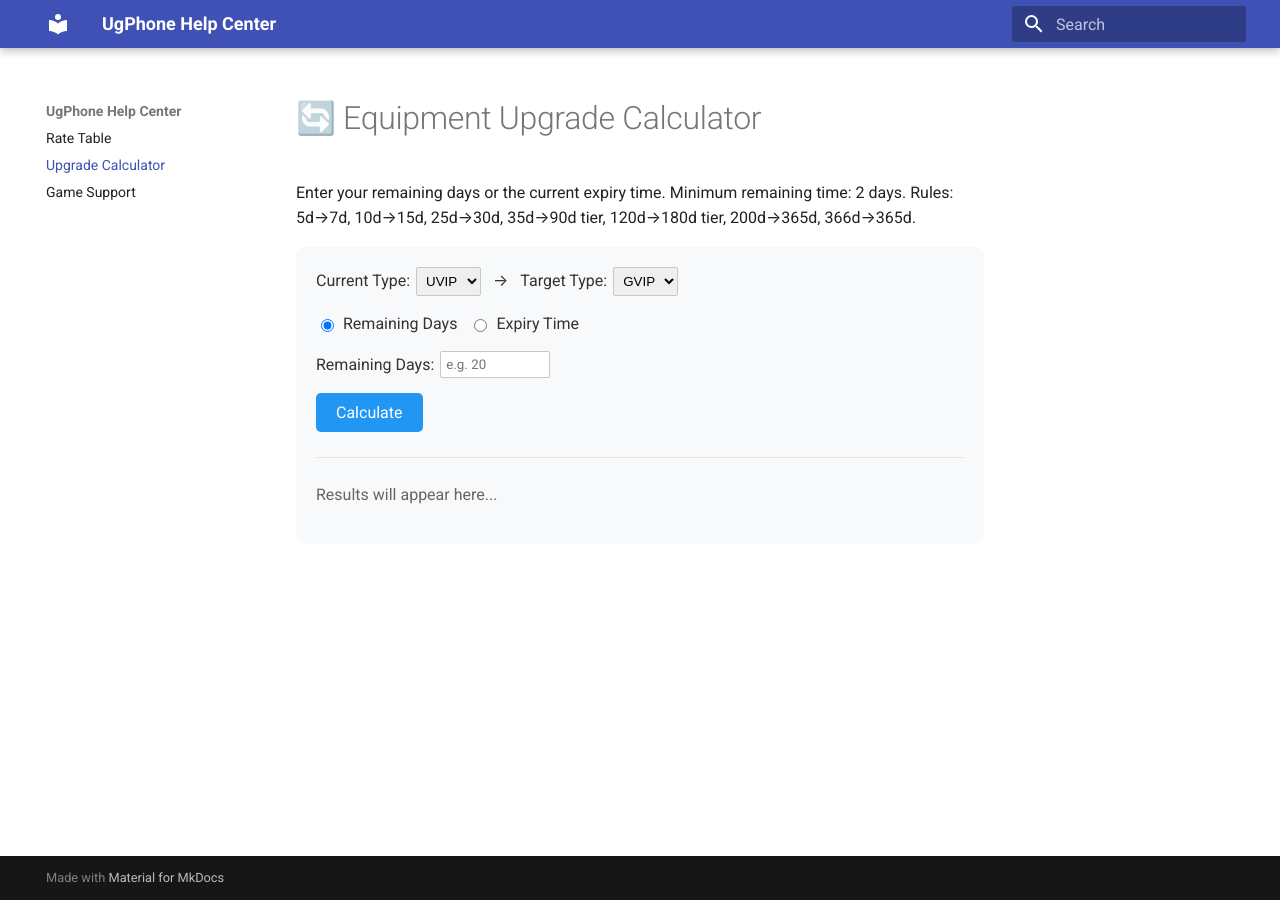
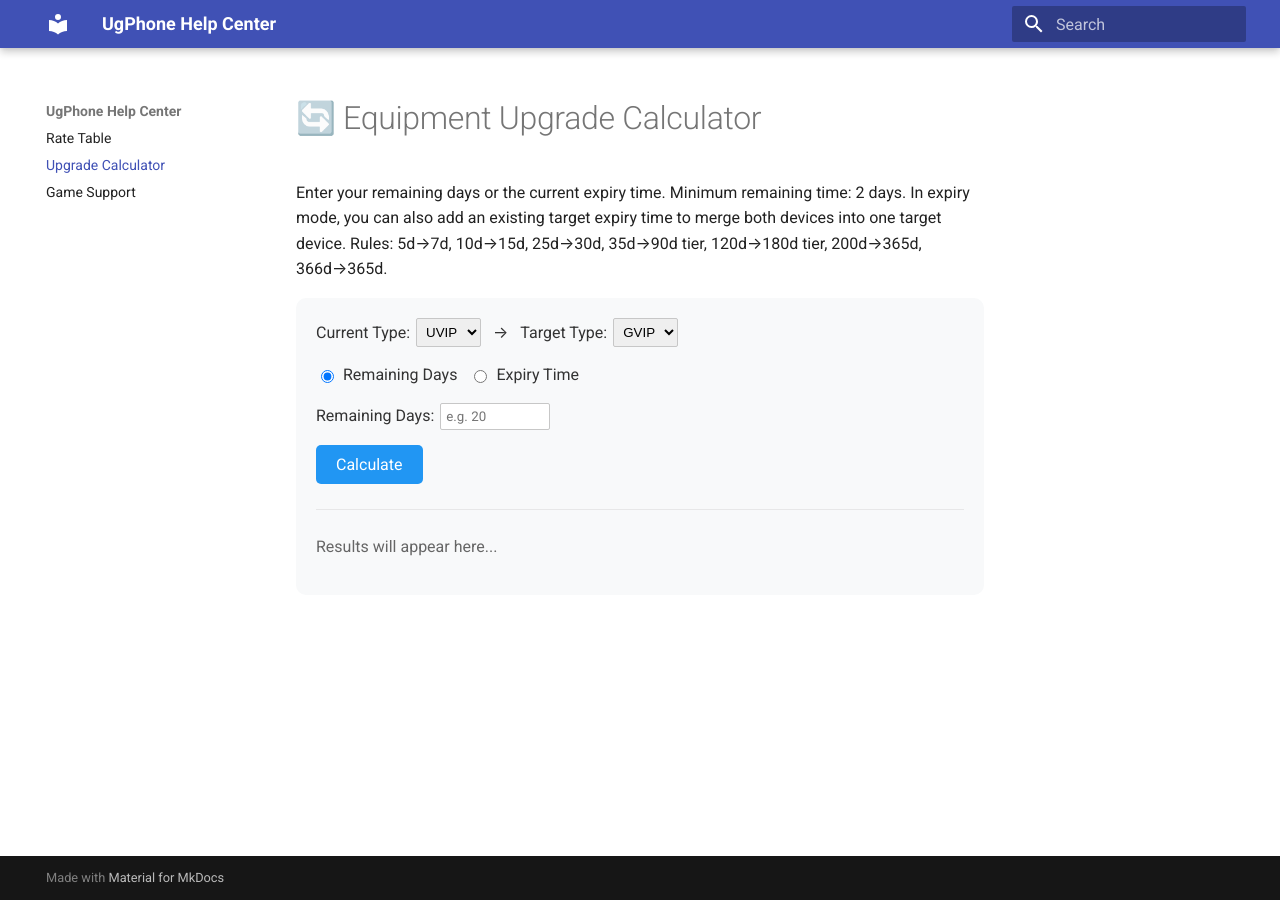
Before and after one commit to Lucifer7012/my-docs-project, an MkDocs documentation site: the page built from docs/calculator.md, in a window 1280 px wide. Built offline with MkDocs 1.6.1 and Material for MkDocs 9.7.7, drawn with Linux system fonts in a browser that asks for light colours; some of the changed lines change nothing that is shown.

Commit message:
Add target expiry merge calculator

```diff
--- a/docs/calculator.md
+++ b/docs/calculator.md
@@ -1,6 +1,6 @@
 # 🔄 Equipment Upgrade Calculator
 
-Enter your remaining days or the current expiry time. Minimum remaining time: 2 days. Rules: 5d→7d, 10d→15d, 25d→30d, 35d→90d tier, 120d→180d tier, 200d→365d, 366d→365d.
+Enter your remaining days or the current expiry time. Minimum remaining time: 2 days. In expiry mode, you can also add an existing target expiry time to merge both devices into one target device. Rules: 5d→7d, 10d→15d, 25d→30d, 35d→90d tier, 120d→180d tier, 200d→365d, 366d→365d.
 
 <style>
     .upgrade-calculator {
@@ -77,6 +77,12 @@
         font-weight: 700;
         line-height: 1.5;
     }
+
+    .merge-note {
+        color: #666;
+        font-size: 0.9em;
+        margin: -8px 0 15px;
+    }
 </style>
 
 <div class="upgrade-calculator">
@@ -123,6 +129,14 @@
         </label>
     </div>
 
+    <div class="upgrade-row" id="existingTargetInputRow" style="display: none;">
+        <label>Existing Target Expiry Time:
+            <input type="text" id="existingTargetExpiryInput" placeholder="optional, e.g. 2026-06-20 12:00:00">
+        </label>
+    </div>
+
+    <p class="merge-note" id="mergeNote" style="display: none;">Leave existing target expiry blank if you only need the upgraded expiry time.</p>
+
     <button class="calculate-button" onclick="calculateUpgrade()">Calculate</button>
     <hr>
     <div id="resultArea" style="margin-top: 15px;"><p style="color: #666;">Results will appear here...</p></div>
@@ -162,6 +176,8 @@
     const mode = getCalculationMode();
     document.getElementById('daysInputRow').style.display = mode === 'days' ? 'flex' : 'none';
     document.getElementById('expiryInputRow').style.display = mode === 'expiry' ? 'flex' : 'none';
+    document.getElementById('existingTargetInputRow').style.display = mode === 'expiry' ? 'flex' : 'none';
+    document.getElementById('mergeNote').style.display = mode === 'expiry' ? 'block' : 'none';
     document.getElementById('resultArea').innerHTML = "<p style='color: #666;'>Results will appear here...</p>";
 }
 
@@ -237,6 +253,16 @@
     ].join(':');
 }
 
+function getTypeLabel(type) {
+    return {
+        U: 'UVIP',
+        G: 'GVIP',
+        K: 'KVIP',
+        M: 'MVIP',
+        S: 'SVIP'
+    }[type] || type;
+}
+
 function getInputState() {
     const mode = getCalculationMode();
 
@@ -267,19 +293,63 @@
         return { error: "❌ Error: Minimum 2 days remaining required." };
     }
 
-    return { mode, inputDays, now, expiryDate };
+    const existingTargetValue = document.getElementById('existingTargetExpiryInput').value.trim();
+
+    if (!existingTargetValue) {
+        return { mode, inputDays, now, expiryDate };
+    }
+
+    const existingTargetExpiryDate = parseExpiryDate(existingTargetValue);
+
+    if (!existingTargetExpiryDate) {
+        return { error: "❌ Error: Enter a valid existing target expiry time, such as 2026-06-20 12:00:00." };
+    }
+
+    const existingTargetDays = (existingTargetExpiryDate.getTime() - now.getTime()) / 86400000;
+
+    if (existingTargetDays <= 0) {
+        return { error: "❌ Error: The existing target expiry time must be later than the current time." };
+    }
+
+    return { mode, inputDays, now, expiryDate, existingTargetExpiryDate, existingTargetDays };
 }
 
-function renderResultCard(label, rate, convertedDays, baseDate, accentColor, mode) {
-    const targetDate = new Date(baseDate.getTime() + convertedDays * 86400000);
-    const mainValue = mode === 'expiry' ? formatDateTime(targetDate) : formatDuration(convertedDays);
-    const subValue = mode === 'expiry' ? `<p>Duration: <b>${formatDuration(convertedDays)}</b></p>` : "";
+function renderResultCard(label, rate, convertedDays, inputState, accentColor) {
+    const upgradedExpiryDate = new Date(inputState.now.getTime() + convertedDays * 86400000);
+
+    if (inputState.mode !== 'expiry') {
+        return `
+            <div class="result-card" style="--accent-color: ${accentColor};">
+                <h4>${label}</h4>
+                <p>Rate: <b>${rate}</b></p>
+                <p class="result-value">${formatDuration(convertedDays)}</p>
+            </div>
+        `;
+    }
+
+    const upgradedExpiryRow = inputState.existingTargetDays
+        ? `<p>Upgraded expiry: <b>${formatDateTime(upgradedExpiryDate)}</b></p>`
+        : "";
+    const mergeRows = inputState.existingTargetDays
+        ? `
+            <p>Existing target remaining: <b>${formatDuration(inputState.existingTargetDays)}</b></p>
+            <p>Existing target expiry: <b>${formatDateTime(inputState.existingTargetExpiryDate)}</b></p>
+            <p>Merged duration: <b>${formatDuration(inputState.existingTargetDays + convertedDays)}</b></p>
+        `
+        : "";
+    const mainValue = inputState.existingTargetDays
+        ? formatDateTime(new Date(inputState.now.getTime() + (inputState.existingTargetDays + convertedDays) * 86400000))
+        : formatDateTime(upgradedExpiryDate);
+    const mainLabel = inputState.existingTargetDays ? "Merged expiry" : "Upgraded expiry";
 
     return `
         <div class="result-card" style="--accent-color: ${accentColor};">
             <h4>${label}</h4>
             <p>Rate: <b>${rate}</b></p>
-            ${subValue}
+            <p>Upgraded duration: <b>${formatDuration(convertedDays)}</b></p>
+            ${upgradedExpiryRow}
+            ${mergeRows}
+            <p>${mainLabel}:</p>
             <p class="result-value">${mainValue}</p>
         </div>
     `;
@@ -309,16 +379,20 @@
     const pRate = ratesData.Promotion[rateKey][tierIndex];
     const standardDays = inputState.inputDays * sRate;
     const promotionDays = inputState.inputDays * pRate;
+    const targetLabel = getTypeLabel(target);
+    const mergeMeta = inputState.existingTargetDays
+        ? `<br>Existing ${targetLabel} expiry: <b>${formatDateTime(inputState.existingTargetExpiryDate)}</b><br>Existing ${targetLabel} remaining: <b>${formatDuration(inputState.existingTargetDays)}</b>`
+        : "";
     const expiryMeta = inputState.mode === 'expiry'
-        ? `<p style="font-size: 0.9em; color: #666;">Current time: <b>${formatDateTime(inputState.now)}</b><br>Current expiry: <b>${formatDateTime(inputState.expiryDate)}</b><br>Remaining: <b>${formatDuration(inputState.inputDays)}</b></p>`
+        ? `<p style="font-size: 0.9em; color: #666;">Current time: <b>${formatDateTime(inputState.now)}</b><br>Current expiry: <b>${formatDateTime(inputState.expiryDate)}</b><br>Remaining before upgrade: <b>${formatDuration(inputState.inputDays)}</b>${mergeMeta}</p>`
         : "";
 
     resultArea.innerHTML = `
         <p style="font-size: 0.9em; color: #666;">Tier: <b>${tier} Days</b></p>
         ${expiryMeta}
         <div class="result-grid">
-            ${renderResultCard('Standard', sRate, standardDays, inputState.now, '#2196F3', inputState.mode)}
-            ${renderResultCard('Promotion', pRate, promotionDays, inputState.now, '#ff9800', inputState.mode)}
+            ${renderResultCard('Standard', sRate, standardDays, inputState, '#2196F3')}
+            ${renderResultCard('Promotion', pRate, promotionDays, inputState, '#ff9800')}
         </div>
     `;
 }
```
Also changed, not shown: site/calculator/index.html, site/search/search_index.json, 1 other file.
